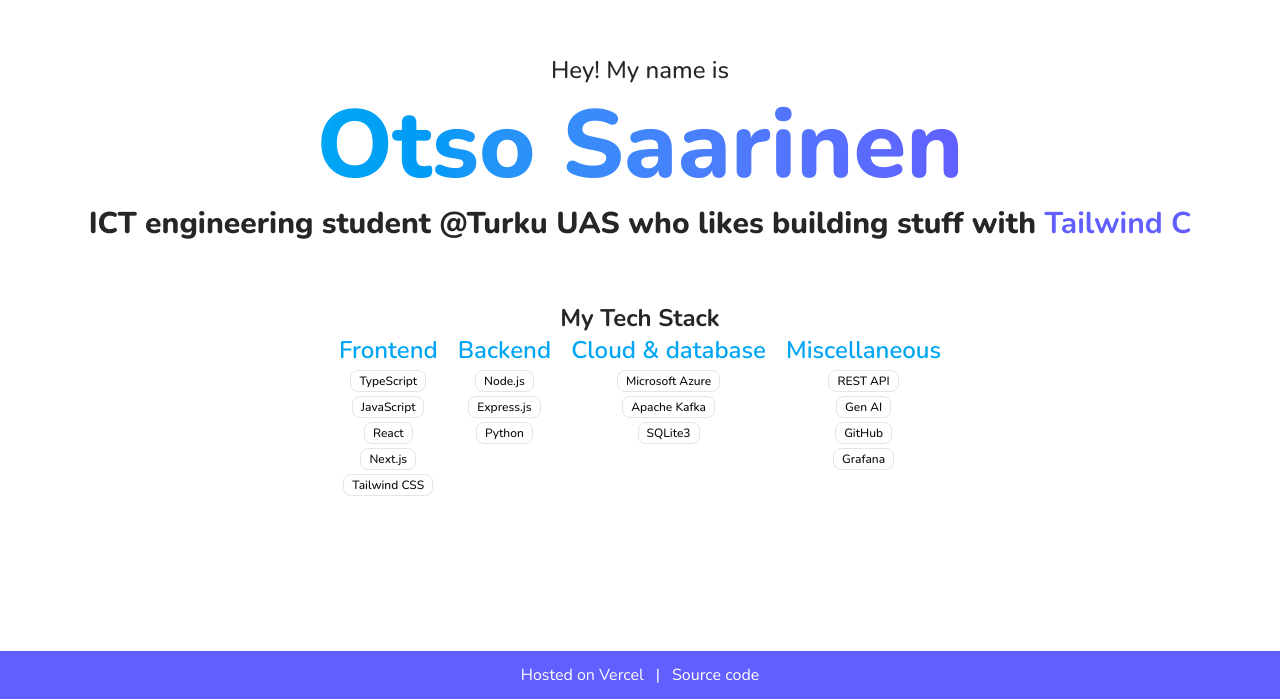
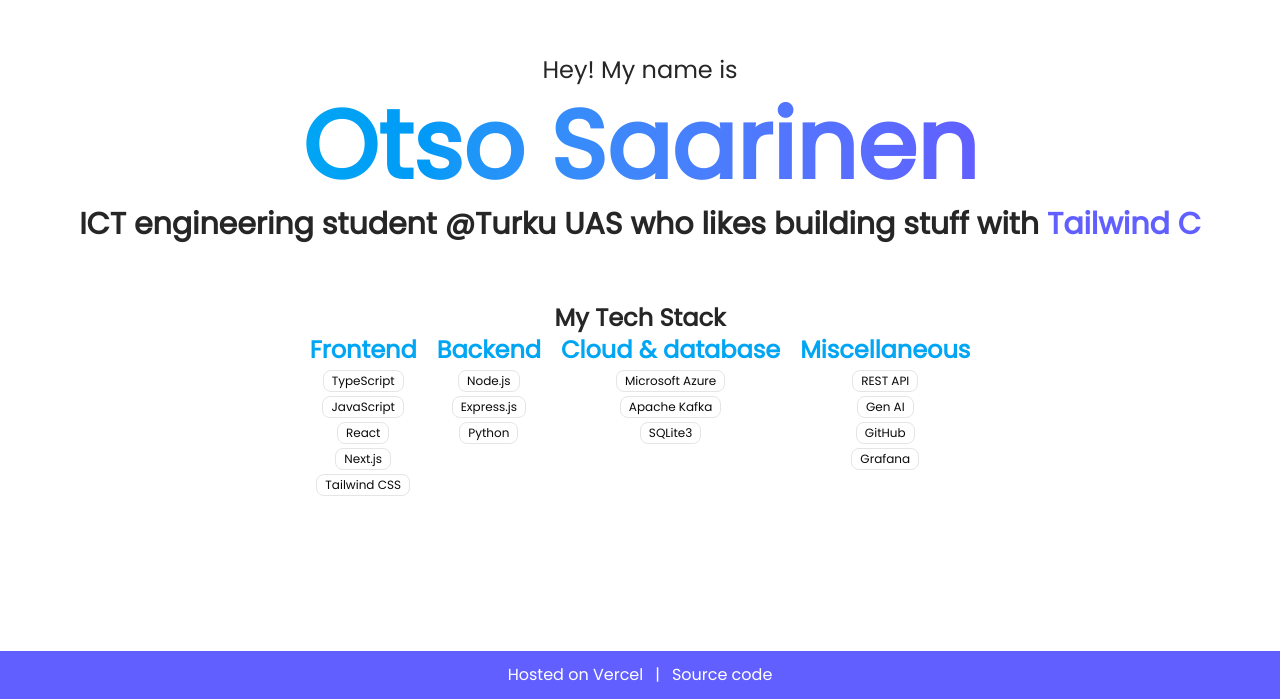
Before and after one commit to otsosaarinen/portfolio_v2, a Next.js app: page / in a window 1280 px wide. Shown: the part 101-800 px from the top of the page. Built offline with nearby package versions, Linux system fonts and the light colour scheme.

Commit message:
change font to Poppins

```diff
--- a/app/layout.tsx
+++ b/app/layout.tsx
@@ -1,14 +1,8 @@
 import type { Metadata } from "next";
-import { Rubik } from "next/font/google";
-import { Quicksand } from "next/font/google";
-import { Nunito } from "next/font/google";
+import { Poppins } from "next/font/google";
 import "./globals.css";
 
-const rubik = Rubik({ subsets: ["latin"] });
-
-const quicksand = Quicksand({ subsets: ["latin"] });
-
-const nunito = Nunito({ subsets: ["latin"] });
+const poppins = Poppins({ weight: ["400"], subsets: ["latin"] });
 
 export const metadata: Metadata = {
     title: "Otso Saarinen",
@@ -22,11 +16,7 @@ export default function RootLayout({
 }>) {
     return (
         <html lang="en">
-            <body
-                className={`${nunito.className} bg-(--background) text-(--foreground)`}
-            >
-                {children}
-            </body>
+            <body className={`${poppins.className}`}>{children}</body>
         </html>
     );
 }
```
